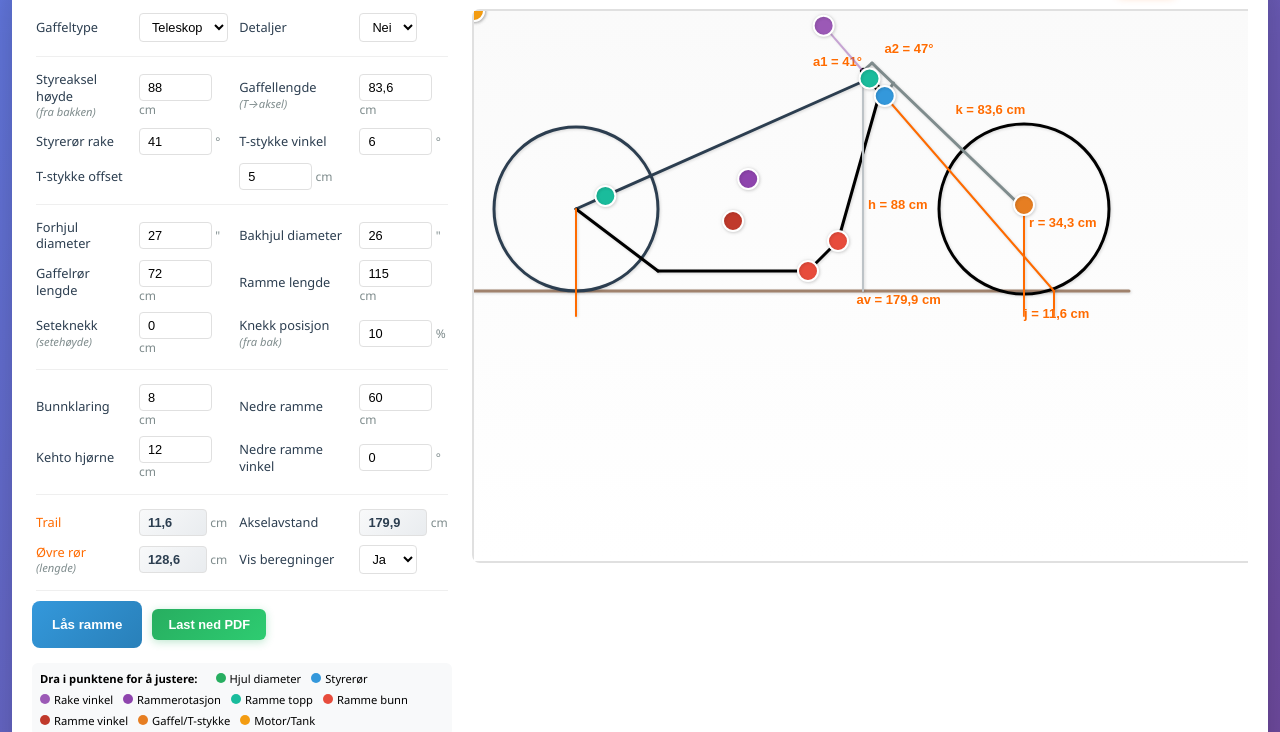
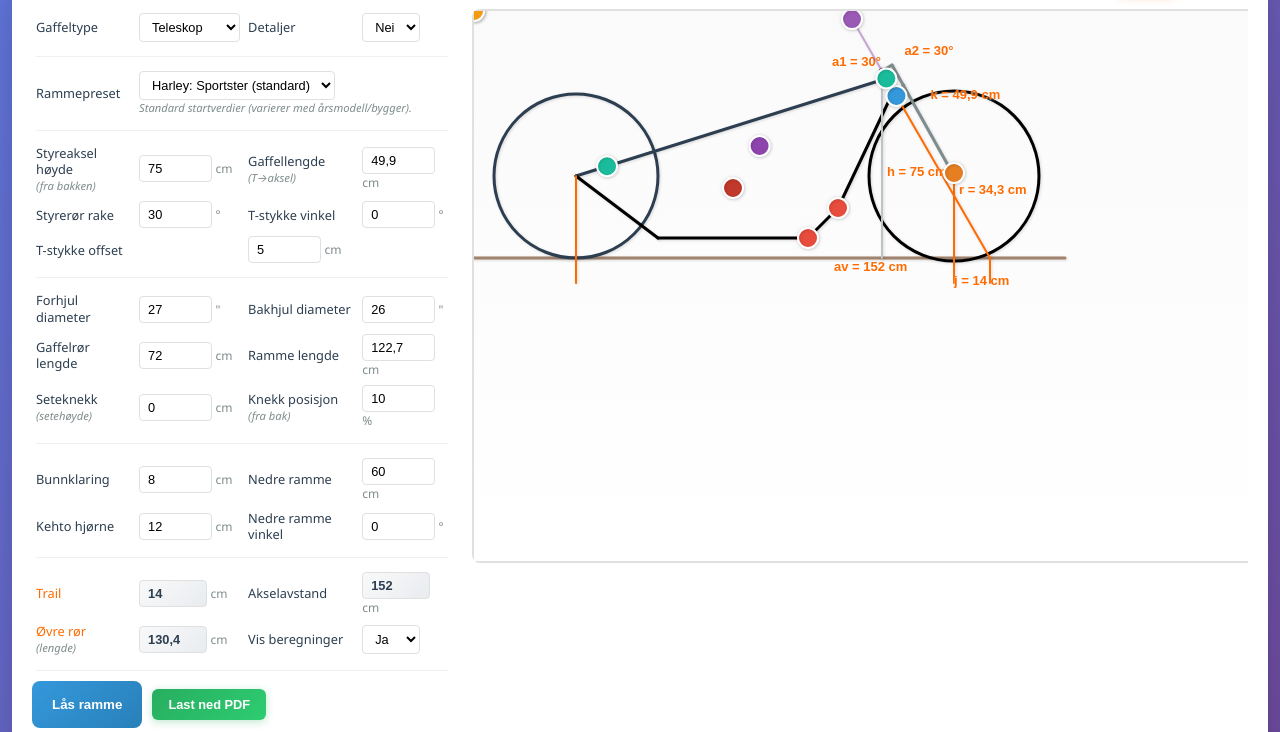
Before and after one commit to barx10/rammegenerator, a plain HTML site: page index.html in a window 1280 px wide. Shown: the part 68-800 px from the top of the page. Drawn offline with nearby package versions, Linux system fonts and the light colour scheme.

Commit message:
Legg til Harley rammepresets, Wide Glide gaffel, forbedret lås-funksjon og smooth rendering

```diff
--- a/index.html
+++ b/index.html
@@ -480,6 +480,7 @@ hr {
     <td>
       <select id="KTyyppi" name="KTyyppi" onchange="keulavaihdos();">
         <option value="T" data-no="Teleskop" data-en="Telescopic">Teleskop</option>
+        <option value="W" data-no="Wide Glide" data-en="Wide Glide">Wide Glide</option>
         <option value="S" data-no="Springer" data-en="Springer">Springer</option>
       </select>
     </td>
@@ -489,6 +490,20 @@ hr {
         <option value="0" data-no="Nei" data-en="No">Nei</option>
         <option value="1" data-no="Ja" data-en="Yes">Ja</option>
       </select>
+    </td>
+  </tr>
+  <tr><td colspan="4"><hr></td></tr>
+  <tr>
+    <td data-no="Rammepreset" data-en="Frame preset">Rammepreset</td>
+    <td colspan="3">
+      <select id="framePreset" name="framePreset" onchange="applyFramePreset(this.value);">
+        <option value="" data-no="Velg..." data-en="Choose...">Velg...</option>
+        <option value="harley_sportster" data-no="Harley: Sportster (standard)" data-en="Harley: Sportster (standard)">Harley: Sportster (standard)</option>
+        <option value="harley_dyna" data-no="Harley: Dyna (standard)" data-en="Harley: Dyna (standard)">Harley: Dyna (standard)</option>
+        <option value="harley_softail" data-no="Harley: Softail (standard)" data-en="Harley: Softail (standard)">Harley: Softail (standard)</option>
+        <option value="harley_chopper" data-no="Harley: Chopper (standard)" data-en="Harley: Chopper (standard)">Harley: Chopper (standard)</option>
+      </select>
+      <span class="hint" data-no="Standard startverdier (varierer med årsmodell/bygger)." data-en="Standard starting values (varies by year/build).">Standard startverdier (varierer med årsmodell/bygger).</span>
     </td>
   </tr>
   <tr><td colspan="4"><hr></td></tr>
@@ -632,6 +647,125 @@ var lockedFrame = {
   baseAngle: 0  // Startvinkel ved lås
 };
 
+// Throttling for smooth rendering (unngå flimring)
+var pendingRender = false;
+function throttledCalculate() {
+  if (pendingRender) return;
+  pendingRender = true;
+  requestAnimationFrame(function() {
+    calculate(0);
+    pendingRender = false;
+  });
+}
+
+// Ramme-presets (typiske startverdier; varierer med årsmodell/modell)
+var FRAME_PRESETS = {
+  harley_sportster: {
+    label: 'Sportster',
+    KTyyppi: 'T',
+    // Typisk Sportster-rake rundt 30°
+    RAKEep: 30,
+    RAKEtk: 0,
+    TKOffset: 5,
+    // Grov ytre hjuldiameter (tommer)
+    Re: 27,
+    Rt: 26,
+    // Styreaksel høyde (cm) - brukes som startpunkt i denne modellen
+    Yep: 75,
+    // Omtrentlig akselavstand (cm)
+    targetWheelbase: 152
+  },
+  harley_dyna: {
+    label: 'Dyna',
+    KTyyppi: 'T',
+    // Dynas var typisk 28° rake fra mid-90-tallet og utover
+    RAKEep: 28,
+    RAKEtk: 0,
+    TKOffset: 5,
+    Re: 27,
+    Rt: 26,
+    Yep: 76,
+    targetWheelbase: 163
+  },
+  harley_softail: {
+    label: 'Softail',
+    KTyyppi: 'T',
+    RAKEep: 30,
+    RAKEtk: 0,
+    TKOffset: 5,
+    // Softail finnes med flere hjulkombinasjoner; dette er en “midt på treet” start
+    Re: 28,
+    Rt: 26,
+    Yep: 76,
+    targetWheelbase: 165
+  },
+  harley_chopper: {
+    label: 'Chopper',
+    KTyyppi: 'T',
+    // “Chopper” varierer enormt; dette er en klassisk høy rake + raked trees
+    RAKEep: 41,
+    RAKEtk: 6,
+    TKOffset: 5,
+    Re: 30,
+    Rt: 26,
+    Yep: 88,
+    targetWheelbase: 180
+  }
+};
+
+function applyFramePreset(presetKey) {
+  if (!presetKey || !FRAME_PRESETS[presetKey]) return;
+  var preset = FRAME_PRESETS[presetKey];
+  var f = document.form1;
+
+  // Sett gaffeltype først (oppdaterer felter/offset logikk)
+  if (preset.KTyyppi) {
+    f.KTyyppi.value = preset.KTyyppi;
+    keulavaihdos();
+  }
+
+  if (preset.Yep !== undefined) f.Yep.value = twoDecimals(preset.Yep);
+  if (preset.RAKEep !== undefined) f.RAKEep.value = twoDecimals(preset.RAKEep);
+  if (preset.RAKEtk !== undefined) f.RAKEtk.value = twoDecimals(preset.RAKEtk);
+  if (preset.TKOffset !== undefined) f.TKOffset.value = twoDecimals(preset.TKOffset);
+  if (preset.Re !== undefined) f.Re.value = String(preset.Re);
+  if (preset.Rt !== undefined) f.Rt.value = String(preset.Rt);
+
+  // Bruk Yep som “master” og la modellen beregne k
+  calculate(1);
+
+  // Juster RunkoL slik at akselavstand blir omtrent riktig i denne modellen
+  if (preset.targetWheelbase) {
+    setRunkoLForWheelbaseCm(preset.targetWheelbase);
+    calculate(1);
+  }
+}
+
+function setRunkoLForWheelbaseCm(targetWheelbaseCm) {
+  var f = document.form1;
+  var radtodeg = Math.PI / 180;
+
+  var Yep = parseNum(f.Yep.value);
+  var Re = parseNum(f.Re.value) * 2.54 / 2;
+  var RAKEep = parseNum(f.RAKEep.value);
+  var RAKEtk = parseNum(f.RAKEtk.value);
+  var TKOffset = parseNum(f.TKOffset.value);
+
+  var KokonaisRake = RAKEep + RAKEtk;
+  var Ytk = Math.sin(radtodeg * RAKEep) * TKOffset;
+  var Xtk = Math.cos(radtodeg * RAKEep) * TKOffset;
+
+  // Samme forutsetning som i calculate(1): k beregnes fra Yep
+  var Yk = Yep - Re + Ytk;
+  if (!isFinite(Yk) || Yk <= 0) return;
+  var Xk = Math.tan(radtodeg * KokonaisRake) * Yk;
+
+  var requiredRunkoL = targetWheelbaseCm - (Xk + Xtk);
+  if (requiredRunkoL > 50 && requiredRunkoL < 220) {
+    f.RunkoL.value = twoDecimals(requiredRunkoL);
+  }
+}
+
 function toggleFrameLock() {
   var btn = document.getElementById('lockFrameBtn');
   var rotDisplay = document.getElementById('rotationDisplay');
@@ -646,13 +780,17 @@ function toggleFrameLock() {
     rotDisplay.style.display = 'flex';
     document.getElementById('rotationValue').textContent = '0';
 
-    // Deaktiver alle input-felt
+    // Deaktiver alle input-felt og dropdowns
     document.querySelectorAll('input[type="text"]').forEach(function(input) {
       if (!input.readOnly) {
         input.dataset.wasEnabled = 'true';
         input.disabled = true;
       }
     });
+    document.querySelectorAll('select').forEach(function(sel) {
+      sel.dataset.wasEnabled = 'true';
+      sel.disabled = true;
+    });
   } else {
     // Lås opp - behold rotasjonsvinkelen aktiv
     frameLocked = false;
@@ -664,11 +802,17 @@ function toggleFrameLock() {
     btn.classList.remove('locked');
     rotDisplay.style.display = 'none';
 
-    // Reaktiver input-felt
+    // Reaktiver input-felt og dropdowns
     document.querySelectorAll('input[type="text"]').forEach(function(input) {
       if (input.dataset.wasEnabled === 'true') {
         input.disabled = false;
         delete input.dataset.wasEnabled;
+      }
+    });
+    document.querySelectorAll('select').forEach(function(sel) {
+      if (sel.dataset.wasEnabled === 'true') {
+        sel.disabled = false;
+        delete sel.dataset.wasEnabled;
       }
     });
 
@@ -931,6 +1075,7 @@ function setupCanvasEventListeners() {
 
   canvas.addEventListener('mousedown', function(e) {
     if (!editMode) return;
+    if (frameLocked) return; // Alt låst - ingen interaksjon
 
     var rect = canvas.getBoundingClientRect();
     var mx = e.clientX - rect.left;
@@ -985,6 +1130,7 @@ function setupCanvasEventListeners() {
   // Scroll-hjul for å resize motor og tank
   canvas.addEventListener('wheel', function(e) {
     if (!editMode) return;
+    if (frameLocked) return; // Alt låst
 
     var rect = canvas.getBoundingClientRect();
     var mx = e.clientX - rect.left;
@@ -1008,7 +1154,7 @@ function setupCanvasEventListeners() {
           img.scale = Math.max(0.2, Math.min(3, img.scale + delta));
 
           saveElementPositions();
-          calculate(0);
+          throttledCalculate();
           return;
         }
       }
@@ -1019,6 +1165,7 @@ function setupCanvasEventListeners() {
 // Sett opp mousedown på hele dokumentet for bedre responsivitet
 document.addEventListener('mousedown', function(e) {
   if (!editMode) return;
+  if (frameLocked) return; // Alt låst
 
   var canvas = document.getElementById('cnv');
   if (!canvas) return;
@@ -1053,6 +1200,7 @@ document.addEventListener('mousedown', function(e) {
 
 document.addEventListener('mousemove', function(e) {
   if (!editMode) return;
+  if (frameLocked) return; // Alt låst
 
   var canvas = document.getElementById('cnv');
   var testDiv = document.getElementById('test');
@@ -1072,7 +1220,7 @@ document.addEventListener('mousemove', function(e) {
       img.x = mx - dragStart.x;
       img.y = my - dragStart.y;
       saveElementPositions();
-      calculate(0);
+      throttledCalculate();
       return;
     }
 
@@ -1296,15 +1444,7 @@ function updateValuesFromGeometry(pointId, point) {
     }
   } else if (pointId === 'frameRotation') {
     // Rammerotasjon - roterer hele ramma rundt bakhjul-senter
-    // Krever at ramma er låst først
-
-    if (!frameLocked) {
-      // Vis melding om at ramma må låses først
-      alert(currentLang === 'no' ?
-        'Lås ramma først ved å klikke "Lås ramme"' :
-        'Lock the frame first by clicking "Lock frame"');
-      return;
-    }
+    // Tillatt selv om ramma ikke er låst
 
     // Beregn rotasjonsvinkel basert på musepeker fra bakhjul-senter
     var mouseDx = point.x - rearCenterX;
@@ -1429,11 +1569,23 @@ function setLang(lang) {
 }
 
 calculate(1);
+
+// Standard start: Sportster (kunden kan bytte preset ved behov)
+try {
+  var presetSelect = document.getElementById('framePreset');
+  if (presetSelect) {
+    presetSelect.value = 'harley_sportster';
+    applyFramePreset('harley_sportster');
+  }
+} catch (e) {}
+
 setupCanvasEventListeners();
 
 function keulavaihdos()
 {
-	if (document.form1.KTyyppi.value == 'T') {
+	var forkType = document.form1.KTyyppi.value;
+	// Teleskop (T) og Wide Glide (W) fungerer likt; Springer (S) har annen oppsett
+	if (forkType == 'T' || forkType == 'W') {
 		document.getElementById('hydra').style.display='';
 		document.getElementById('springu').style.display='none';
 		stored_ALOffset = document.form1.ALOffset.value;
```
